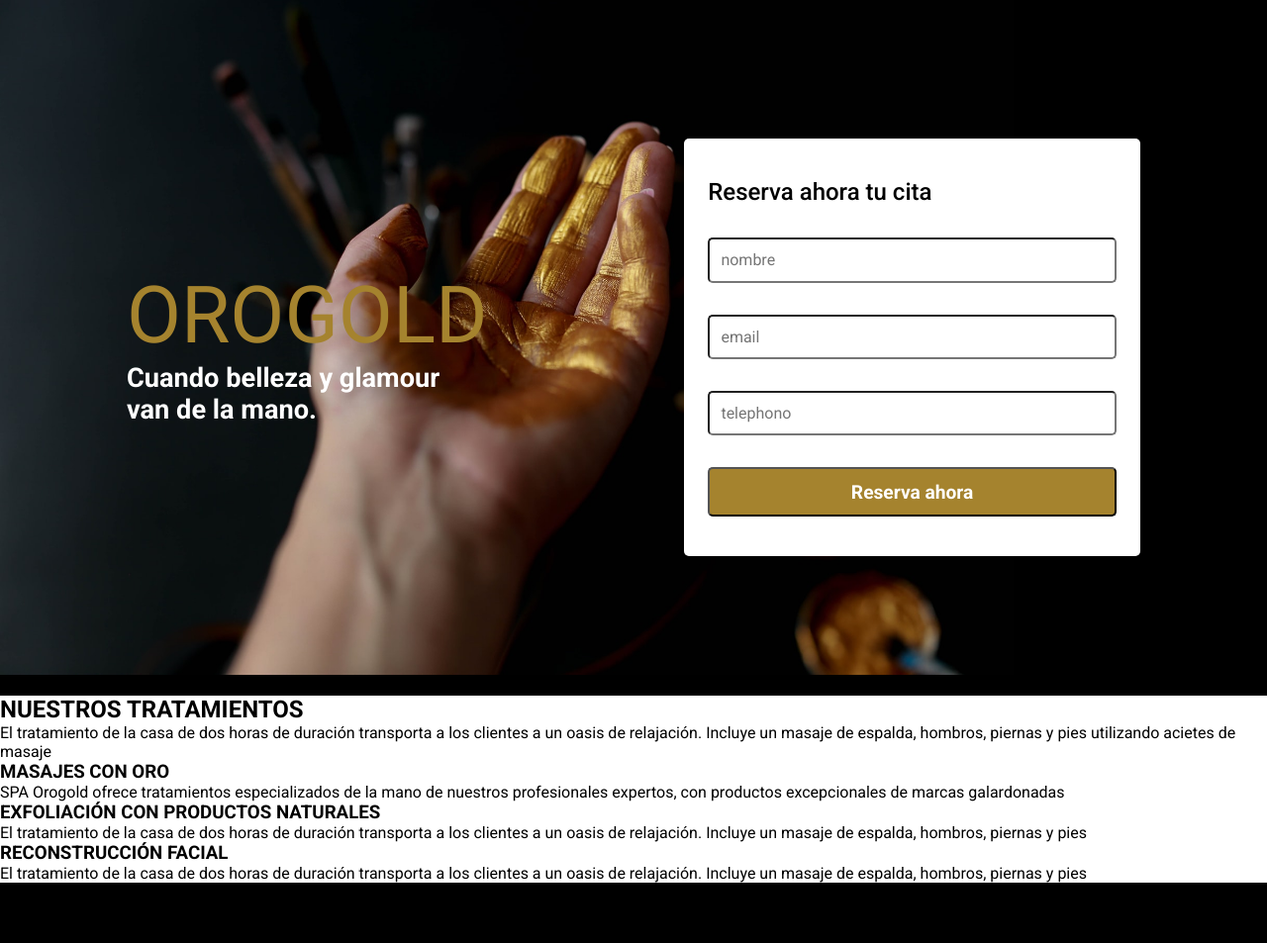
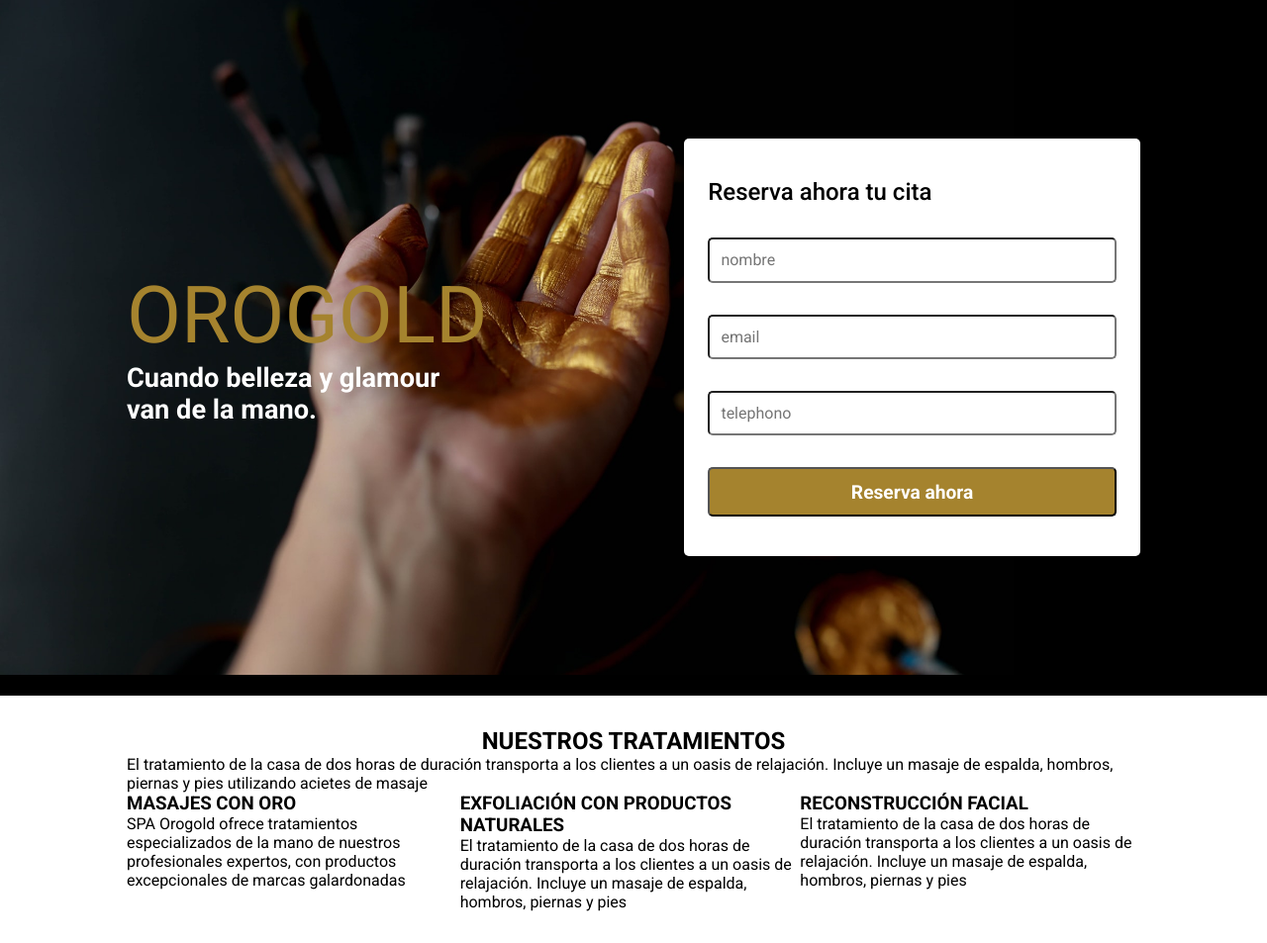
Before and after one commit to RyanHarlow/OROGOLD, a PHP site: page / in a window 1280 px wide. Shown: the part 81-1034 px from the top of the page at 99% size. Before the commit the page ends 973 px from the top, so only its background shows below. Run offline with PHP 8.4, Linux system fonts and the light colour scheme.

Commit message:
add layout to tratamientos section

```diff
--- a/index.css
+++ b/index.css
@@ -121,3 +121,17 @@
     font-size: 1.2rem;
     font-weight: 700;
 }
+
+#tratamientos-section{
+    display: flex;
+    flex-direction: column;
+    align-items: center;
+    justify-content: center;
+    width: 80%;
+    margin: 2rem auto;
+}
+
+#tratamientos-card-container{
+    display: flex;
+    justify-content: space-between;
+}
--- a/index.php
+++ b/index.php
@@ -36,10 +36,10 @@
 </div>
         </div>
     </section>
-    <section id='tratamientos-section'>
+    <section id="tratamientos-section">
         <h2>NUESTROS TRATAMIENTOS</h2>
         <p>El tratamiento de la casa de dos horas de duración transporta a los clientes a un oasis de relajación. Incluye un masaje de espalda, hombros, piernas y pies utilizando acietes de masaje</p>
-        <div>
+        <div id='tratamientos-card-container'>
             <div>
                 <h3>MASAJES CON ORO</h3>
                 <p><span>SPA Orogold ofrece tratamientos especializados de la mano de nuestros profesionales expertos, con productos excepcionales de marcas galardonadas</span></p>
```
